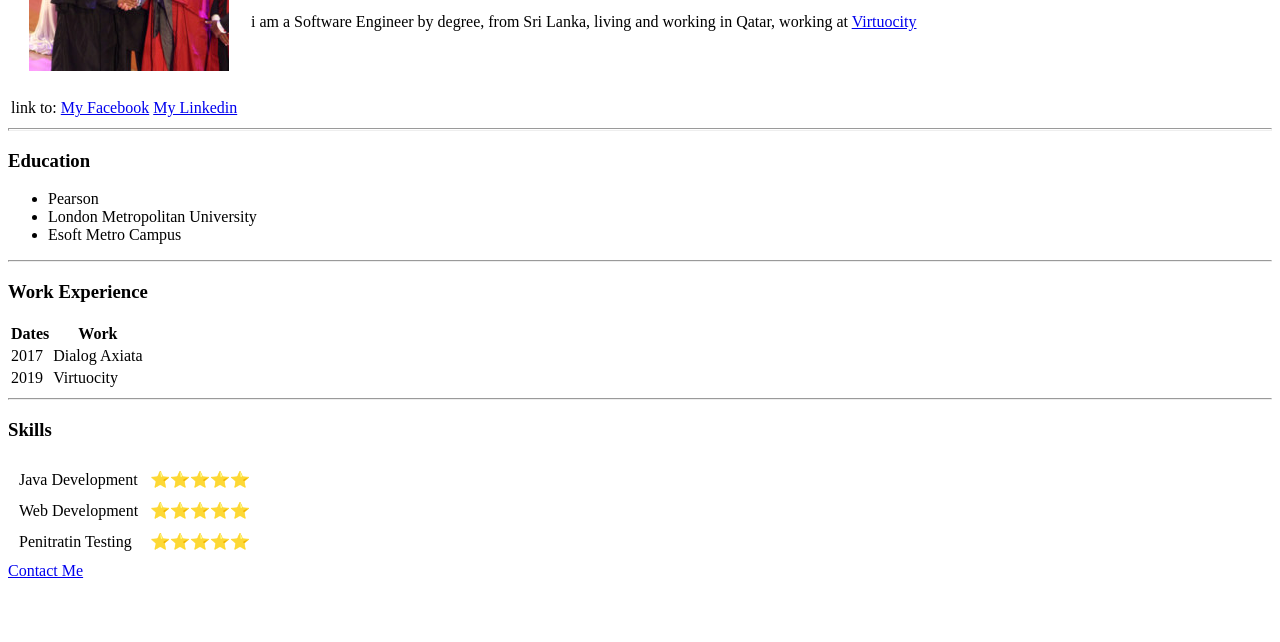
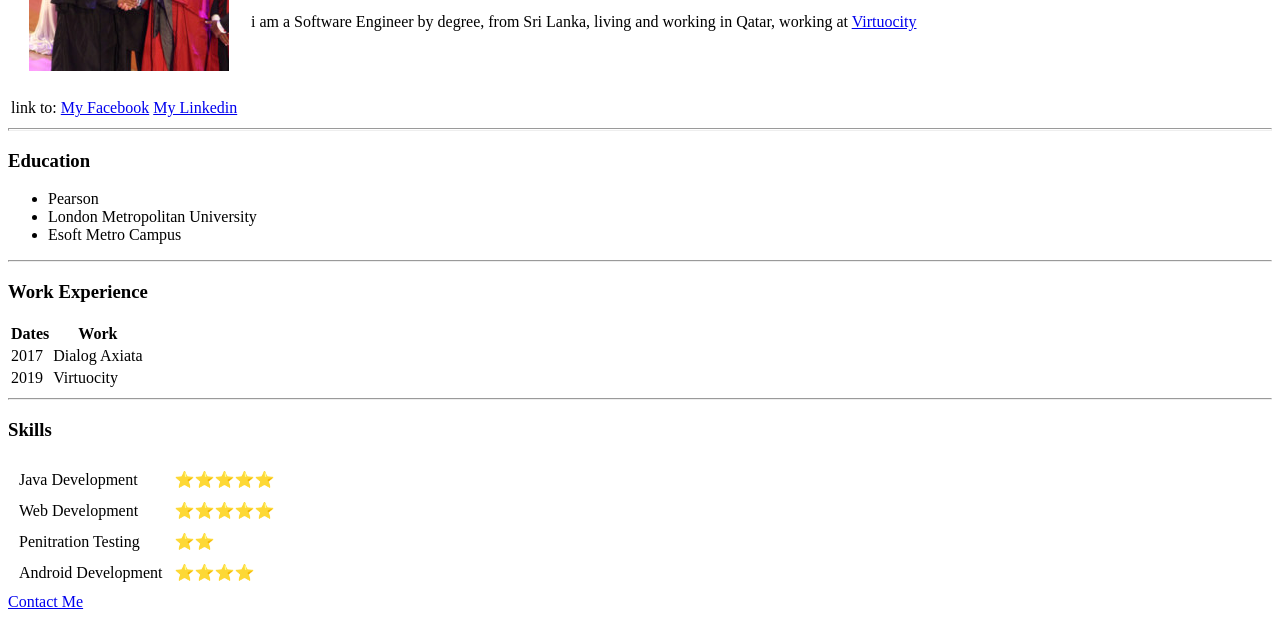
Before and after one commit to haseebthaaha/cv, a plain HTML site: page index.html in a window 1280 px wide. Shown: the part 158-800 px from the top of the page. Drawn offline with Linux system fonts and the light colour scheme.

Commit message:
Add files via upload

```diff
--- a/index.html
+++ b/index.html
@@ -67,8 +67,12 @@
       <td>⭐⭐⭐⭐⭐</td>
     </tr>
     <tr>
-      <td>Penitratin Testing </td>
-      <td>⭐⭐⭐⭐⭐</td>
+      <td>Penitration Testing </td>
+      <td>⭐⭐</td>
+    </tr>
+    <tr>
+      <td>Android Development</td>
+      <td>⭐⭐⭐⭐</td>
     </tr>
 
   </table>
```
